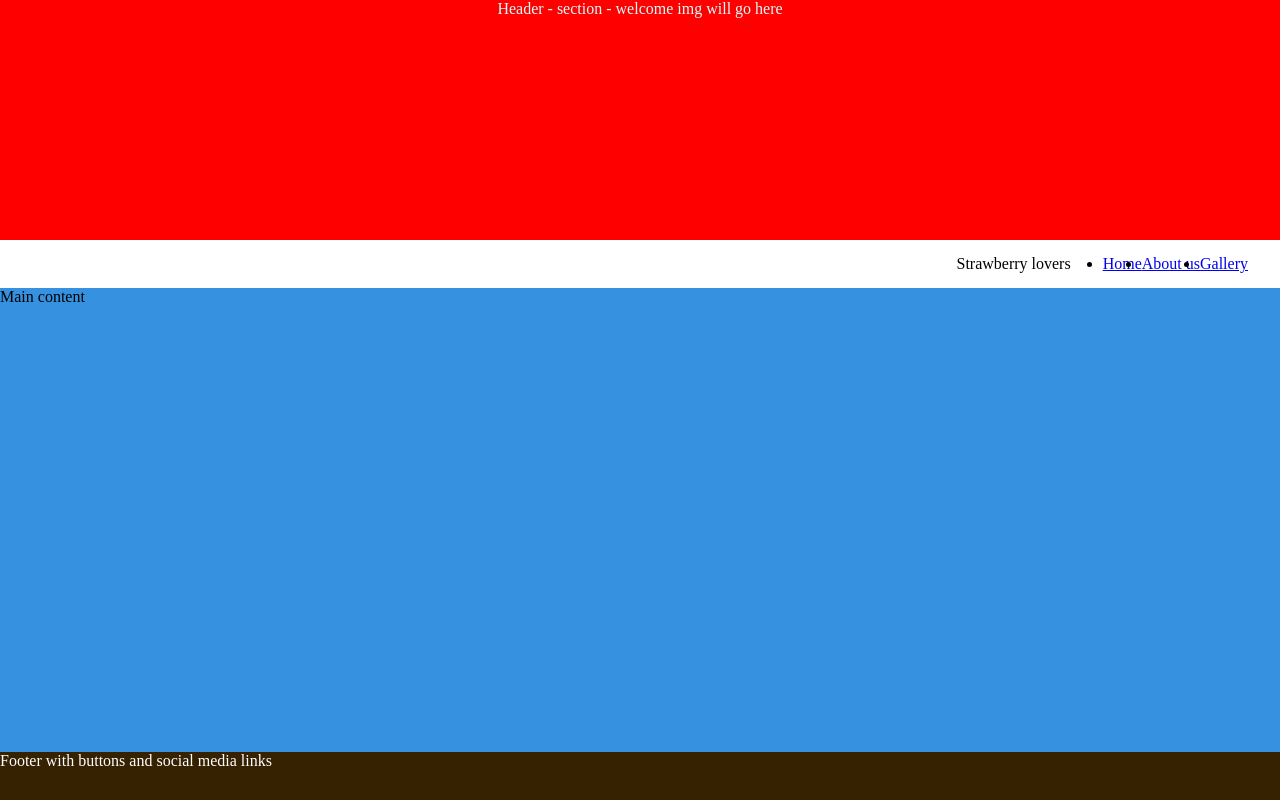
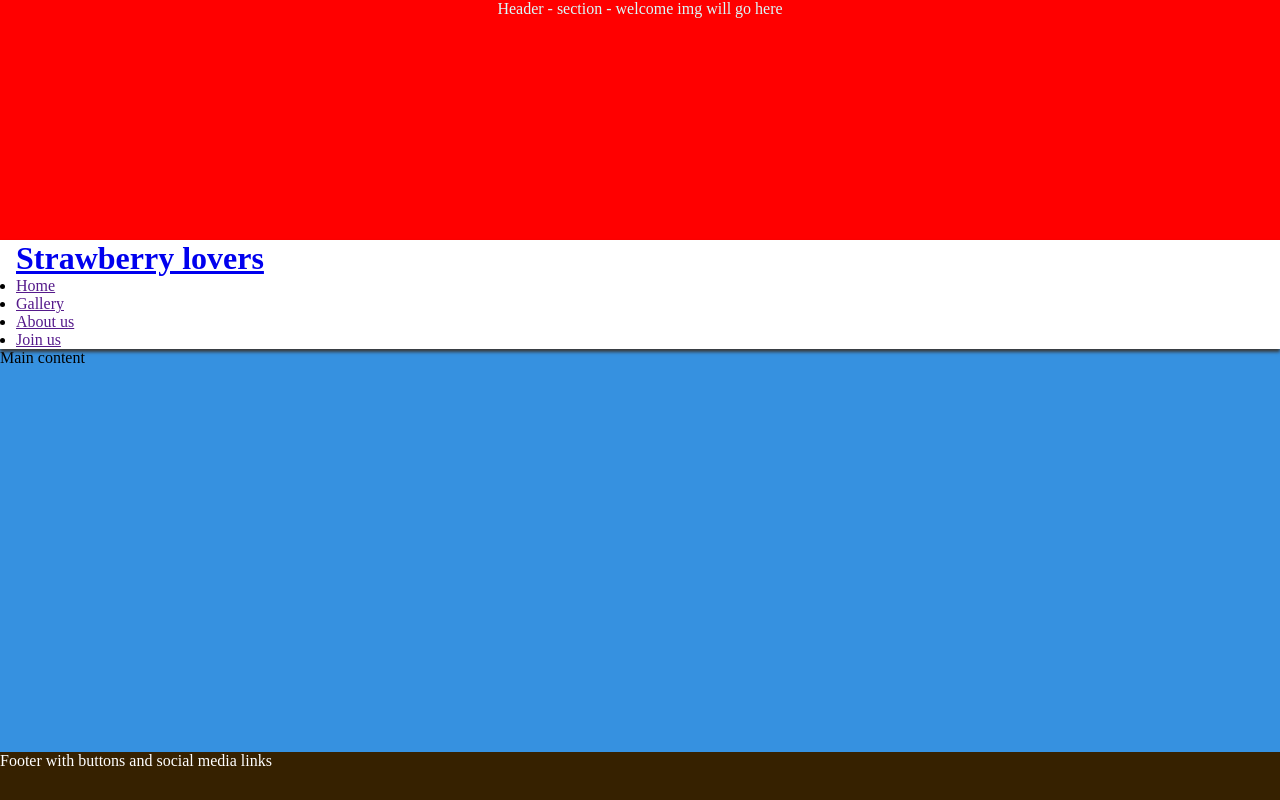
Before and after one commit to NiclO1337/pp1-strawberry-lovers, a plain HTML site: page index.html in a window 1280 px wide. Drawn offline with Linux system fonts and the light colour scheme.

Commit message:
Refractoring header and stylesheet for logo and nav bar

```diff
--- a/assets/css/style.css
+++ b/assets/css/style.css
@@ -18,10 +18,6 @@ body {
 
 /* Header styles */
 
-header {
-    width: 100%;
-}
-
 #welcome-image {
     background-color: red;
     color: rgb(217, 250, 250);
@@ -29,27 +25,19 @@ header {
     text-align: center;
 }
 
-nav {
-    height: 3em;
-    display: flex;
+header {
     width: 100%;
-    align-items: center;
-    justify-content: flex-start;
+    background-color: #fff;
+    padding: 0 1em;
+    position: sticky;
+    z-index: 10;
+    box-shadow: 0 0.2rem 0.2rem #3a3a3a;
+    /* --------------- TODO change colour after deciding colour scheme */
 }
 
-.nav-buttons {
-    display: flex;
-    justify-content: flex-end;
-    padding: 2em;
-}
 
-nav:nth-child(2) {
-    justify-content: flex-end;
-}
 
-nav a {
-    justify-content: flex-end;
-}
+
 
 /* Main styles */
 
--- a/index.html
+++ b/index.html
@@ -20,20 +20,22 @@
     <link href="assets/css/style.css" rel="stylesheet">
 </head>
 <body>
+    <!-- Section to add image, maybe this should be a div -->
+    <section id="welcome-image">
+        Header - section - welcome img will go here
+    </section>
+
     <!-- Header -->
     <header>
-        <!-- Section to add image, maybe this should be a div -->
-        <section id="welcome-image">
-            Header - section - welcome img will go here
-        </section>
-
-        <!-- Navigation bar -->
-        <nav>
-            <p>Strawberry lovers</p>
-            <ul class="nav-buttons">
-                <li><a href="Home">Home</a></li>
-                <li><a href="About us">About us</a></li>
-                <li><a href="Gallery">Gallery</a></li>
+        <a href="index.html">
+            <h1 id="logo">Strawberry lovers</h1>
+        </a>
+        <nav class="nav-flex-child">
+            <ul class="">
+                <li><a href="">Home</a></li>
+                <li><a href="">Gallery</a></li>
+                <li><a href="">About us</a></li>
+                <li><a href="">Join us</a></li>
             </ul>
         </nav>
     </header>
```
Also changed, not shown: 1 other file.
